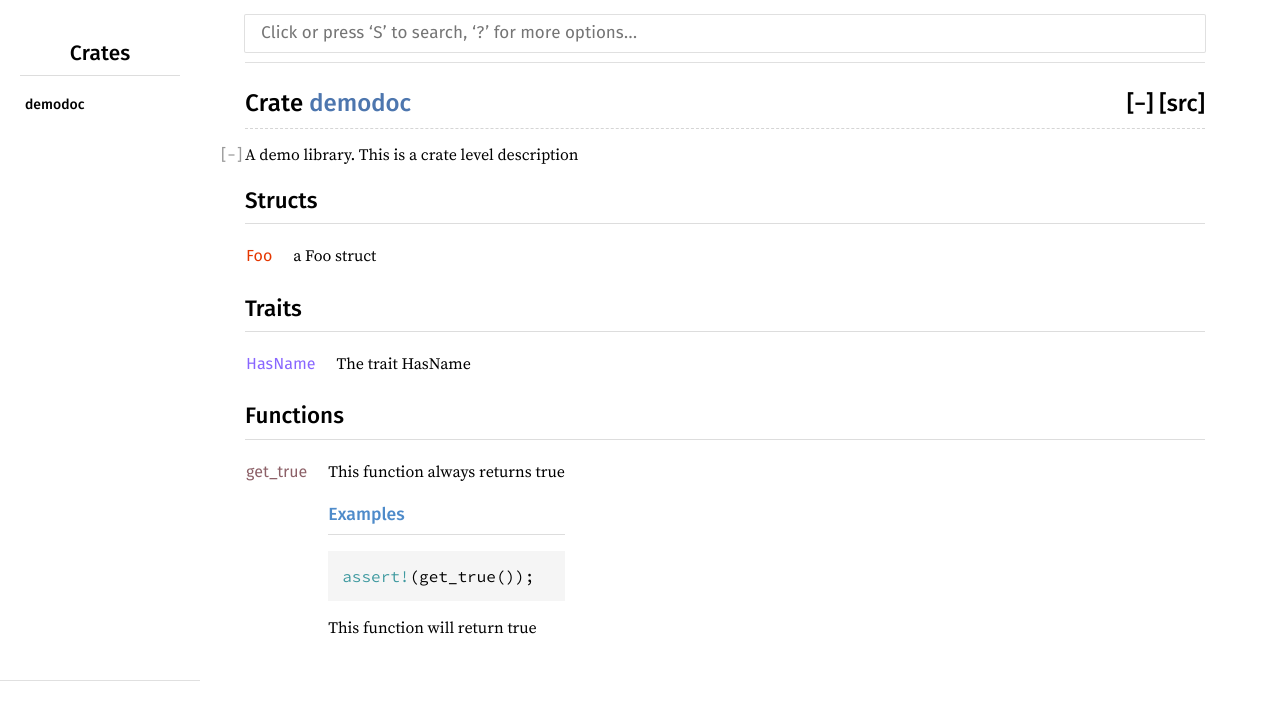
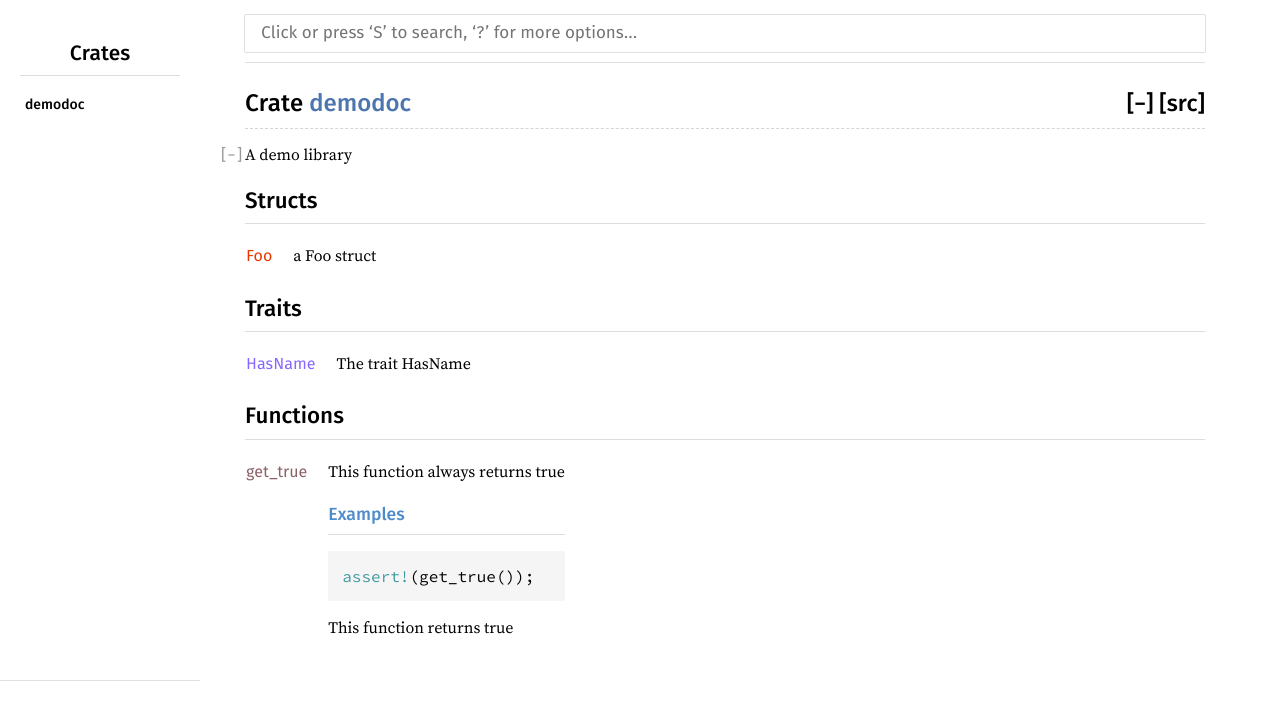
Before and after one commit to seb-odessa/seb-odessa.github.io, a plain HTML site: page demodoc/demodoc/index.html in a window 1280 px wide. Drawn offline with Linux system fonts and the light colour scheme.

Commit message:
Updates documentation from b76795c revision

````diff
--- a/demodoc/demodoc/index.html
+++ b/demodoc/demodoc/index.html
@@ -47,7 +47,7 @@
                 [<span class='inner'>&#x2212;</span>]
             </a>
         </span><a id='src-0' class='srclink' href='../src/demodoc/lib.rs.html#1-23' title='goto source code'>[src]</a></span></h1>
-<div class='docblock'><p>A demo library. This is a crate level description</p>
+<div class='docblock'><p>A demo library</p>
 </div><h2 id='structs' class='section-header'><a href="#structs">Structs</a></h2>
 <table>
                     <tr class=' module-item'>
@@ -79,7 +79,7 @@
 <h1 id='examples' class='section-header'><a href='#examples'>Examples</a></h1><pre class='rust rust-example-rendered'>
 <span class='macro'>assert</span><span class='macro'>!</span>(<span class='ident'>get_true</span>());</pre>
 
-<p>This function will return true</p>
+<p>This function returns true</p>
 
                         </td>
                     </tr>
--- a/demodoc/search-index.js
+++ b/demodoc/search-index.js
@@ -1,3 +1,3 @@
 var searchIndex = {};
-searchIndex['demodoc'] = {"items":[[0,"","demodoc","A demo library. This is a crate level description",null,null],[3,"Foo","","a Foo struct",null,null],[5,"get_true","","This function always returns true\n# Examples\n```\nassert!(get_true());\n# fn get_true() -> bool { return true }\n```\nThis function will return true",null,{"inputs":[],"output":{"name":"bool"}}],[8,"HasName","","The trait HasName",null,null],[10,"name","","",0,{"inputs":[{"name":"hasname"}],"output":{"name":"string"}}],[11,"name","","",1,{"inputs":[{"name":"foo"}],"output":{"name":"string"}}]],"paths":[[8,"HasName"],[3,"Foo"]]};
+searchIndex['demodoc'] = {"items":[[0,"","demodoc","A demo library",null,null],[3,"Foo","","a Foo struct",null,null],[5,"get_true","","This function always returns true\n# Examples\n```\nassert!(get_true());\n# fn get_true() -> bool { return true }\n```\nThis function returns true",null,{"inputs":[],"output":{"name":"bool"}}],[8,"HasName","","The trait HasName",null,null],[10,"name","","",0,{"inputs":[{"name":"hasname"}],"output":{"name":"string"}}],[11,"name","","",1,{"inputs":[{"name":"foo"}],"output":{"name":"string"}}]],"paths":[[8,"HasName"],[3,"Foo"]]};
 initSearch(searchIndex);
````
Also changed, not shown: demodoc/demodoc/fn.get_true.html (+1 -1 lines), demodoc/demodoc/sidebar-items.js (+1 -1 lines), demodoc/src/demodoc/lib.rs.html (+2 -2 lines).
